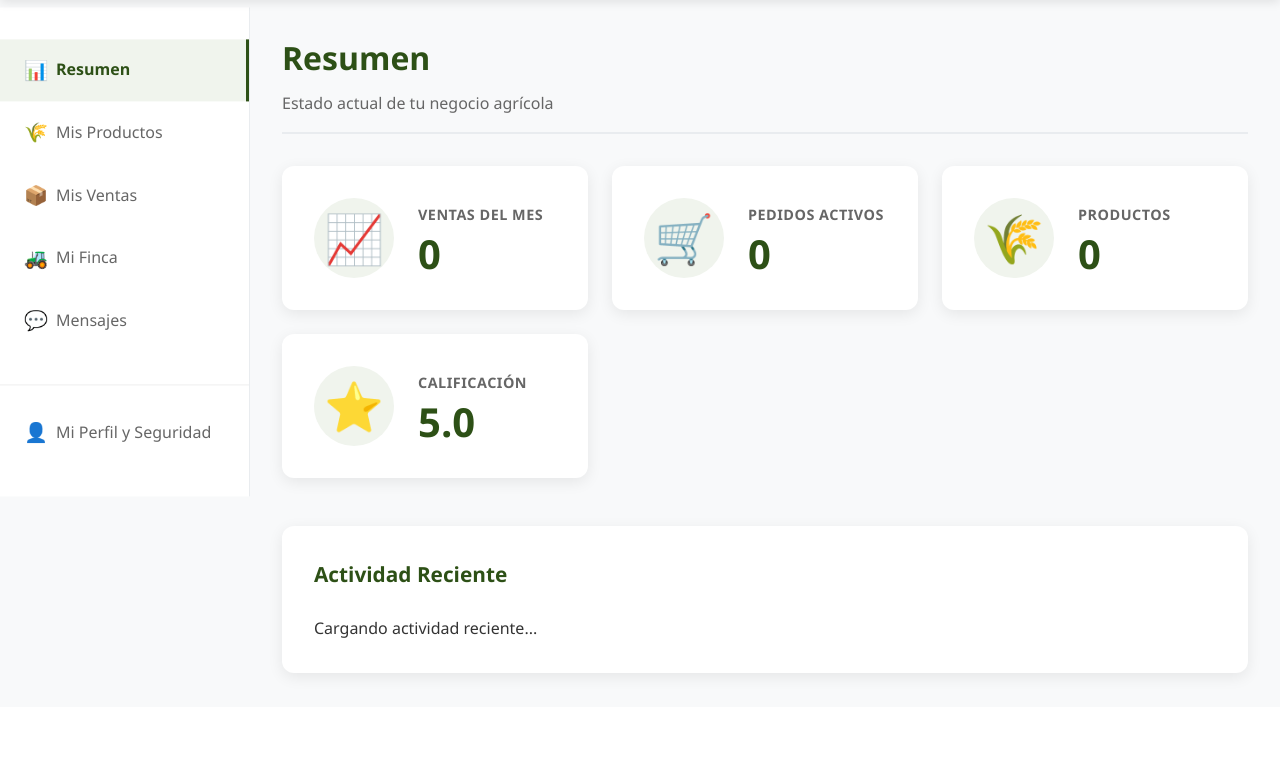
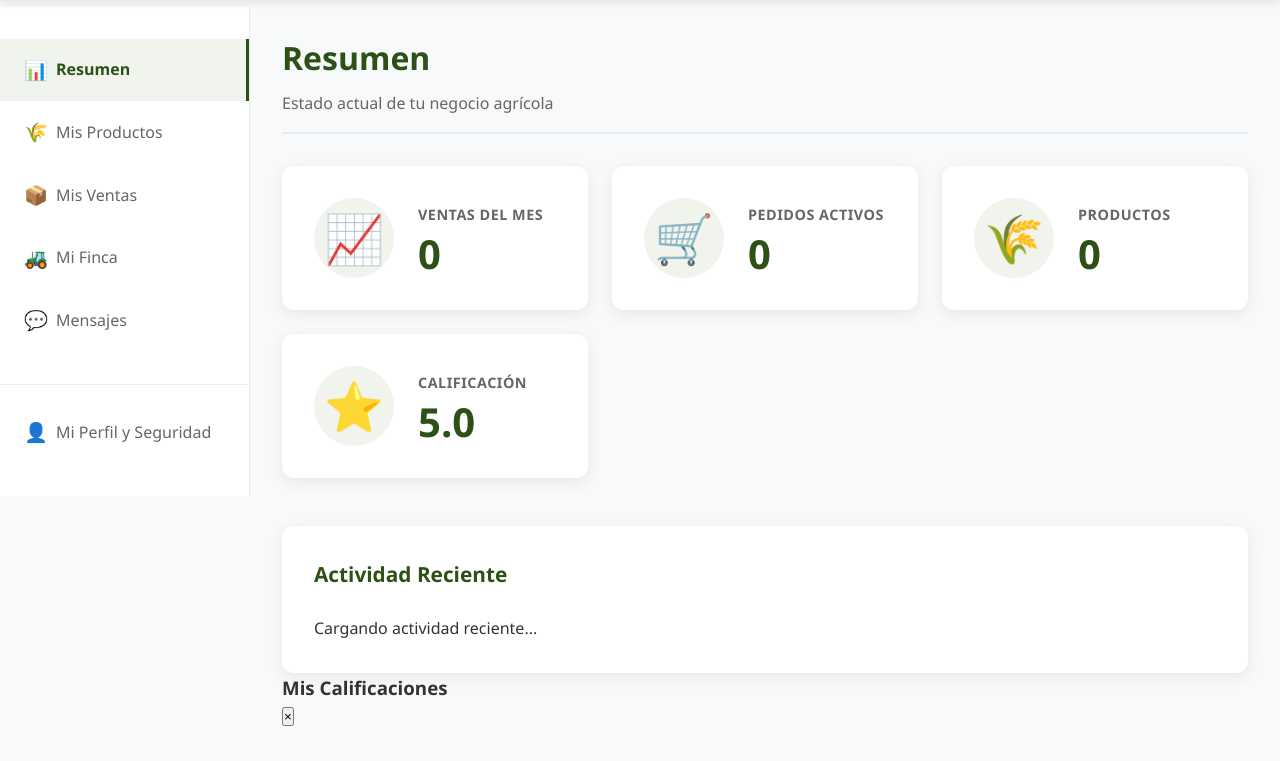
Before and after one commit to ElSantiago31/Proyecto_Grado_Campo_Directo, a Django app: template templates/dashboard.html in a window 1280 px wide. Shown: the part 93-854 px from the top of the page. Before the commit the page ends 774 px from the top, so only its background shows below. Run offline with Django 5.2, Linux system fonts and the light colour scheme; the template is opened without the code that fills it, so the values that code supplies are empty.

Commit message:
Solución de visualización: Restauración de funcionalidad de ver calificaciones y modal de reseñas en el dashboard

```diff
--- a/templates/dashboard.html
+++ b/templates/dashboard.html
@@ -197,7 +197,7 @@
                             <p class="stat-number" id="activeProducts">0</p>
                         </div>
                     </div>
-                    <div class="stat-card">
+                    <div class="stat-card" onclick="abrirModalMisResenas()" style="cursor: pointer;">
                         <div class="stat-icon">⭐</div>
                         <div class="stat-content">
                             <h3>Calificación</h3>
@@ -210,6 +210,19 @@
                     <h3>Actividad Reciente</h3>
                     <div class="activity-list" id="recentActivityList">
                         <p class="no-activity">Cargando actividad reciente...</p>
+                    </div>
+                </div>
+
+                <!-- MODAL DE MIS RESEÑAS -->
+                <div id="misResenasModal" class="modal-unico">
+                    <div class="modal-content-unico" style="max-width: 600px;">
+                        <div class="modal-header-unico">
+                            <h3>Mis Calificaciones</h3>
+                            <button id="closeMisResenasModal" class="modal-close-unico">&times;</button>
+                        </div>
+                        <div id="misResenasContainer" class="modal-body-unico">
+                            <!-- Se poblará vía JS -->
+                        </div>
                     </div>
                 </div>
             </section>
```
